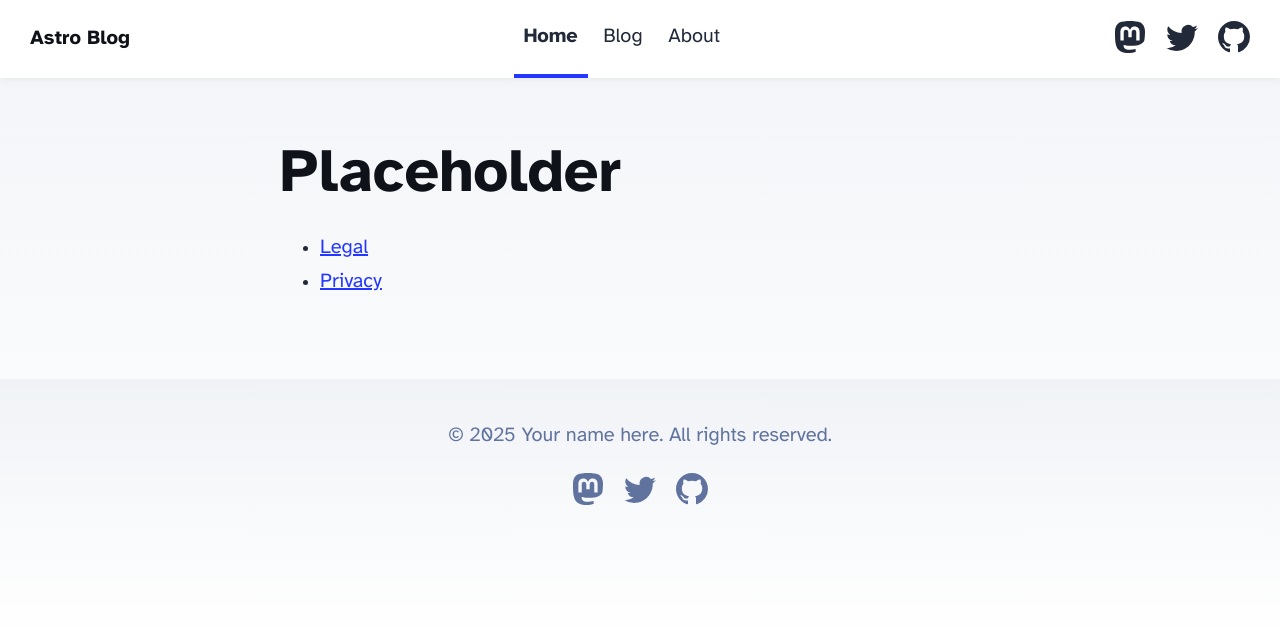
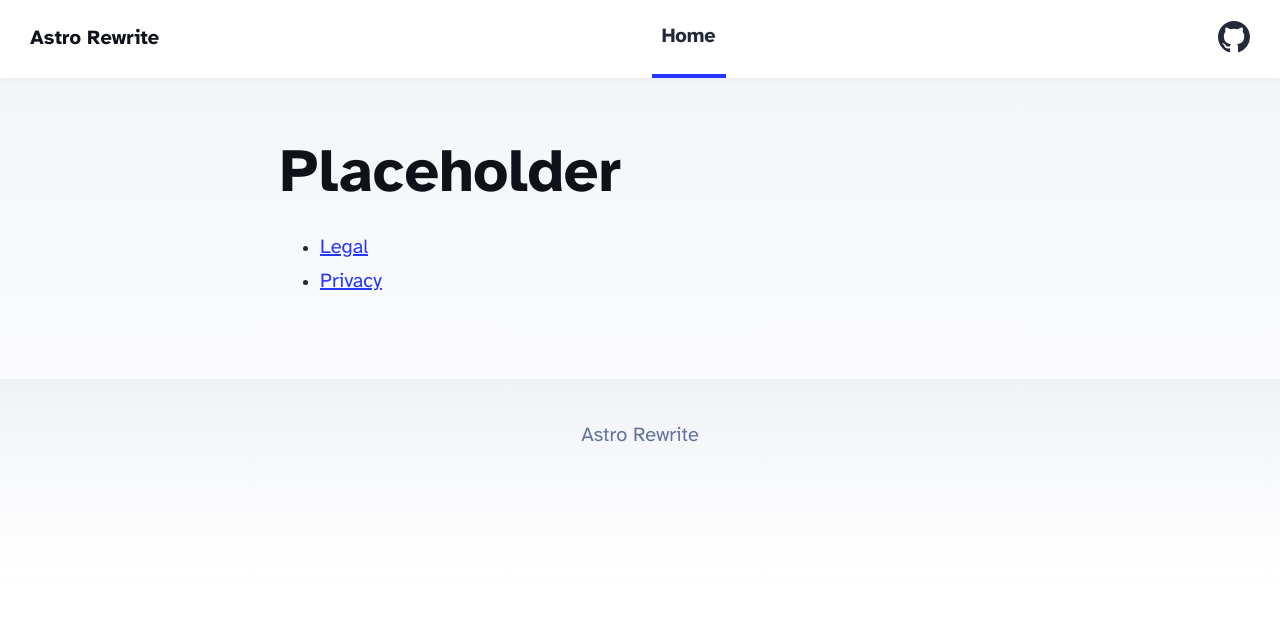
Before and after one commit to constancehermit/MindGarden, an Astro site: page / in a window 1280 px wide. Built offline with nearby package versions, Linux system fonts and the light colour scheme; Astro itself is replaced by a stand-in of ours.

Commit message:
Adjust header/footer (temporarily)

```diff
--- a/src/components/Footer.astro
+++ b/src/components/Footer.astro
@@ -3,41 +3,8 @@ const today = new Date();
 ---
 
 <footer>
-	&copy; {today.getFullYear()} Your name here. All rights reserved.
-	<div class="social-links">
-		<a href="https://m.webtoo.ls/@astro" target="_blank">
-			<span class="sr-only">Follow Astro on Mastodon</span>
-			<svg
-				viewBox="0 0 16 16"
-				aria-hidden="true"
-				width="32"
-				height="32"
-				astro-icon="social/mastodon"
-				><path
-					fill="currentColor"
-					d="M11.19 12.195c2.016-.24 3.77-1.475 3.99-2.603.348-1.778.32-4.339.32-4.339 0-3.47-2.286-4.488-2.286-4.488C12.062.238 10.083.017 8.027 0h-.05C5.92.017 3.942.238 2.79.765c0 0-2.285 1.017-2.285 4.488l-.002.662c-.004.64-.007 1.35.011 2.091.083 3.394.626 6.74 3.78 7.57 1.454.383 2.703.463 3.709.408 1.823-.1 2.847-.647 2.847-.647l-.06-1.317s-1.303.41-2.767.36c-1.45-.05-2.98-.156-3.215-1.928a3.614 3.614 0 0 1-.033-.496s1.424.346 3.228.428c1.103.05 2.137-.064 3.188-.189zm1.613-2.47H11.13v-4.08c0-.859-.364-1.295-1.091-1.295-.804 0-1.207.517-1.207 1.541v2.233H7.168V5.89c0-1.024-.403-1.541-1.207-1.541-.727 0-1.091.436-1.091 1.296v4.079H3.197V5.522c0-.859.22-1.541.66-2.046.456-.505 1.052-.764 1.793-.764.856 0 1.504.328 1.933.983L8 4.39l.417-.695c.429-.655 1.077-.983 1.934-.983.74 0 1.336.259 1.791.764.442.505.661 1.187.661 2.046v4.203z"
-				></path></svg
-			>
-		</a>
-		<a href="https://twitter.com/astrodotbuild" target="_blank">
-			<span class="sr-only">Follow Astro on Twitter</span>
-			<svg viewBox="0 0 16 16" aria-hidden="true" width="32" height="32" astro-icon="social/twitter"
-				><path
-					fill="currentColor"
-					d="M5.026 15c6.038 0 9.341-5.003 9.341-9.334 0-.14 0-.282-.006-.422A6.685 6.685 0 0 0 16 3.542a6.658 6.658 0 0 1-1.889.518 3.301 3.301 0 0 0 1.447-1.817 6.533 6.533 0 0 1-2.087.793A3.286 3.286 0 0 0 7.875 6.03a9.325 9.325 0 0 1-6.767-3.429 3.289 3.289 0 0 0 1.018 4.382A3.323 3.323 0 0 1 .64 6.575v.045a3.288 3.288 0 0 0 2.632 3.218 3.203 3.203 0 0 1-.865.115 3.23 3.23 0 0 1-.614-.057 3.283 3.283 0 0 0 3.067 2.277A6.588 6.588 0 0 1 .78 13.58a6.32 6.32 0 0 1-.78-.045A9.344 9.344 0 0 0 5.026 15z"
-				></path></svg
-			>
-		</a>
-		<a href="https://github.com/withastro/astro" target="_blank">
-			<span class="sr-only">Go to Astro's GitHub repo</span>
-			<svg viewBox="0 0 16 16" aria-hidden="true" width="32" height="32" astro-icon="social/github"
-				><path
-					fill="currentColor"
-					d="M8 0C3.58 0 0 3.58 0 8c0 3.54 2.29 6.53 5.47 7.59.4.07.55-.17.55-.38 0-.19-.01-.82-.01-1.49-2.01.37-2.53-.49-2.69-.94-.09-.23-.48-.94-.82-1.13-.28-.15-.68-.52-.01-.53.63-.01 1.08.58 1.23.82.72 1.21 1.87.87 2.33.66.07-.52.28-.87.51-1.07-1.78-.2-3.64-.89-3.64-3.95 0-.87.31-1.59.82-2.15-.08-.2-.36-1.02.08-2.12 0 0 .67-.21 2.2.82.64-.18 1.32-.27 2-.27.68 0 1.36.09 2 .27 1.53-1.04 2.2-.82 2.2-.82.44 1.1.16 1.92.08 2.12.51.56.82 1.27.82 2.15 0 3.07-1.87 3.75-3.65 3.95.29.25.54.73.54 1.48 0 1.07-.01 1.93-.01 2.2 0 .21.15.46.55.38A8.012 8.012 0 0 0 16 8c0-4.42-3.58-8-8-8z"
-				></path></svg
-			>
-		</a>
-	</div>
+	Astro Rewrite
+  <!-- TODO: Add links to privacy and legal -->
 </footer>
 <style>
 	footer {
--- a/src/components/Header.astro
+++ b/src/components/Header.astro
@@ -8,30 +8,11 @@ import HeaderLink from './HeaderLink.astro';
 		<h2><a href="/">{SITE_TITLE}</a></h2>
 		<div class="internal-links">
 			<HeaderLink href="/">Home</HeaderLink>
-			<HeaderLink href="/blog">Blog</HeaderLink>
-			<HeaderLink href="/about">About</HeaderLink>
 		</div>
+    <!-- TODO: Add Social Links to BlueSky and Tumblr-->
 		<div class="social-links">
-			<a href="https://m.webtoo.ls/@astro" target="_blank">
-				<span class="sr-only">Follow Astro on Mastodon</span>
-				<svg viewBox="0 0 16 16" aria-hidden="true" width="32" height="32"
-					><path
-						fill="currentColor"
-						d="M11.19 12.195c2.016-.24 3.77-1.475 3.99-2.603.348-1.778.32-4.339.32-4.339 0-3.47-2.286-4.488-2.286-4.488C12.062.238 10.083.017 8.027 0h-.05C5.92.017 3.942.238 2.79.765c0 0-2.285 1.017-2.285 4.488l-.002.662c-.004.64-.007 1.35.011 2.091.083 3.394.626 6.74 3.78 7.57 1.454.383 2.703.463 3.709.408 1.823-.1 2.847-.647 2.847-.647l-.06-1.317s-1.303.41-2.767.36c-1.45-.05-2.98-.156-3.215-1.928a3.614 3.614 0 0 1-.033-.496s1.424.346 3.228.428c1.103.05 2.137-.064 3.188-.189zm1.613-2.47H11.13v-4.08c0-.859-.364-1.295-1.091-1.295-.804 0-1.207.517-1.207 1.541v2.233H7.168V5.89c0-1.024-.403-1.541-1.207-1.541-.727 0-1.091.436-1.091 1.296v4.079H3.197V5.522c0-.859.22-1.541.66-2.046.456-.505 1.052-.764 1.793-.764.856 0 1.504.328 1.933.983L8 4.39l.417-.695c.429-.655 1.077-.983 1.934-.983.74 0 1.336.259 1.791.764.442.505.661 1.187.661 2.046v4.203z"
-					></path></svg
-				>
-			</a>
-			<a href="https://twitter.com/astrodotbuild" target="_blank">
-				<span class="sr-only">Follow Astro on Twitter</span>
-				<svg viewBox="0 0 16 16" aria-hidden="true" width="32" height="32"
-					><path
-						fill="currentColor"
-						d="M5.026 15c6.038 0 9.341-5.003 9.341-9.334 0-.14 0-.282-.006-.422A6.685 6.685 0 0 0 16 3.542a6.658 6.658 0 0 1-1.889.518 3.301 3.301 0 0 0 1.447-1.817 6.533 6.533 0 0 1-2.087.793A3.286 3.286 0 0 0 7.875 6.03a9.325 9.325 0 0 1-6.767-3.429 3.289 3.289 0 0 0 1.018 4.382A3.323 3.323 0 0 1 .64 6.575v.045a3.288 3.288 0 0 0 2.632 3.218 3.203 3.203 0 0 1-.865.115 3.23 3.23 0 0 1-.614-.057 3.283 3.283 0 0 0 3.067 2.277A6.588 6.588 0 0 1 .78 13.58a6.32 6.32 0 0 1-.78-.045A9.344 9.344 0 0 0 5.026 15z"
-					></path></svg
-				>
-			</a>
-			<a href="https://github.com/withastro/astro" target="_blank">
-				<span class="sr-only">Go to Astro's GitHub repo</span>
+			<a href="https://github.com/constancehermit/MindGarden" target="_blank">
+				<span class="sr-only">Go to ConstanceHermit's GitHub Repo</span>
 				<svg viewBox="0 0 16 16" aria-hidden="true" width="32" height="32"
 					><path
 						fill="currentColor"
--- a/src/consts.ts
+++ b/src/consts.ts
@@ -1,5 +1,5 @@
 // Place any global data in this file.
 // You can import this data from anywhere in your site by using the `import` keyword.
 
-export const SITE_TITLE = 'Astro Blog';
-export const SITE_DESCRIPTION = 'Welcome to my website!';
+export const SITE_TITLE = 'Astro Rewrite';
+export const SITE_DESCRIPTION = 'It\'s a work in progress';
```
